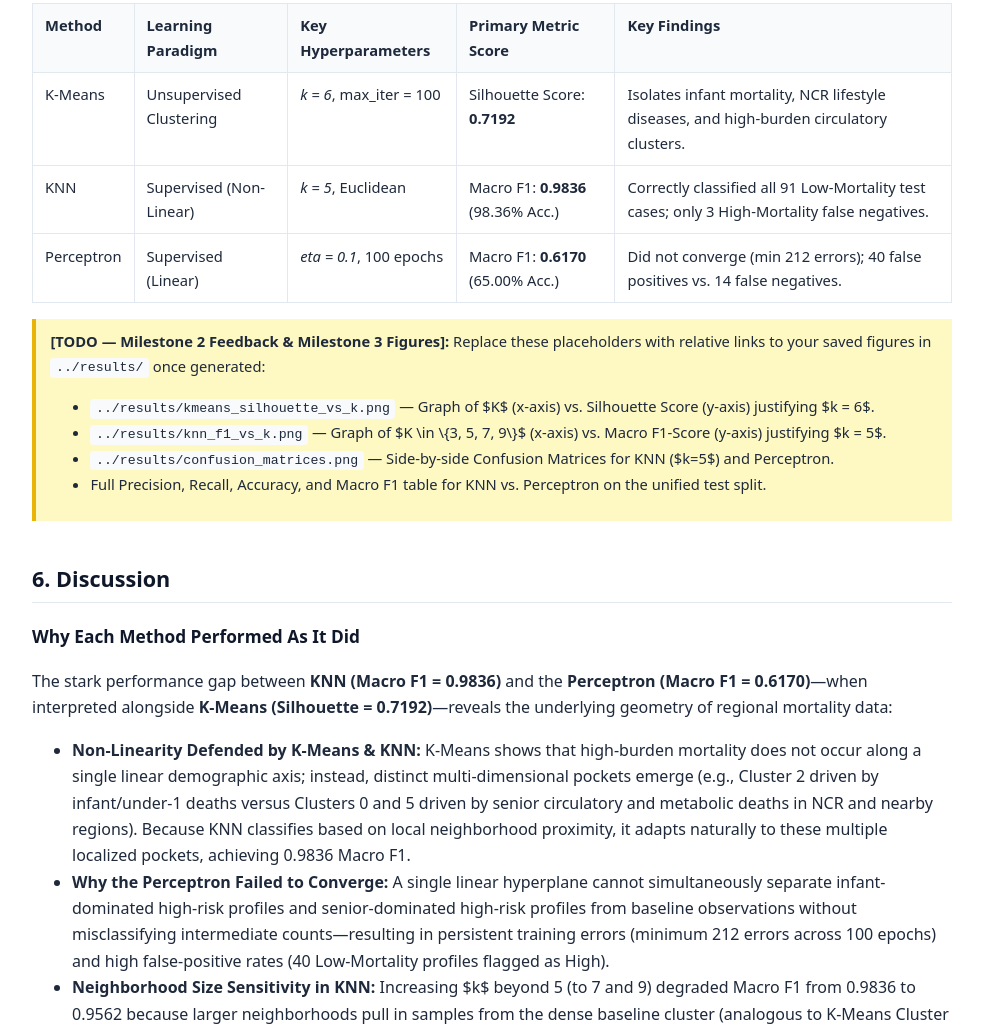
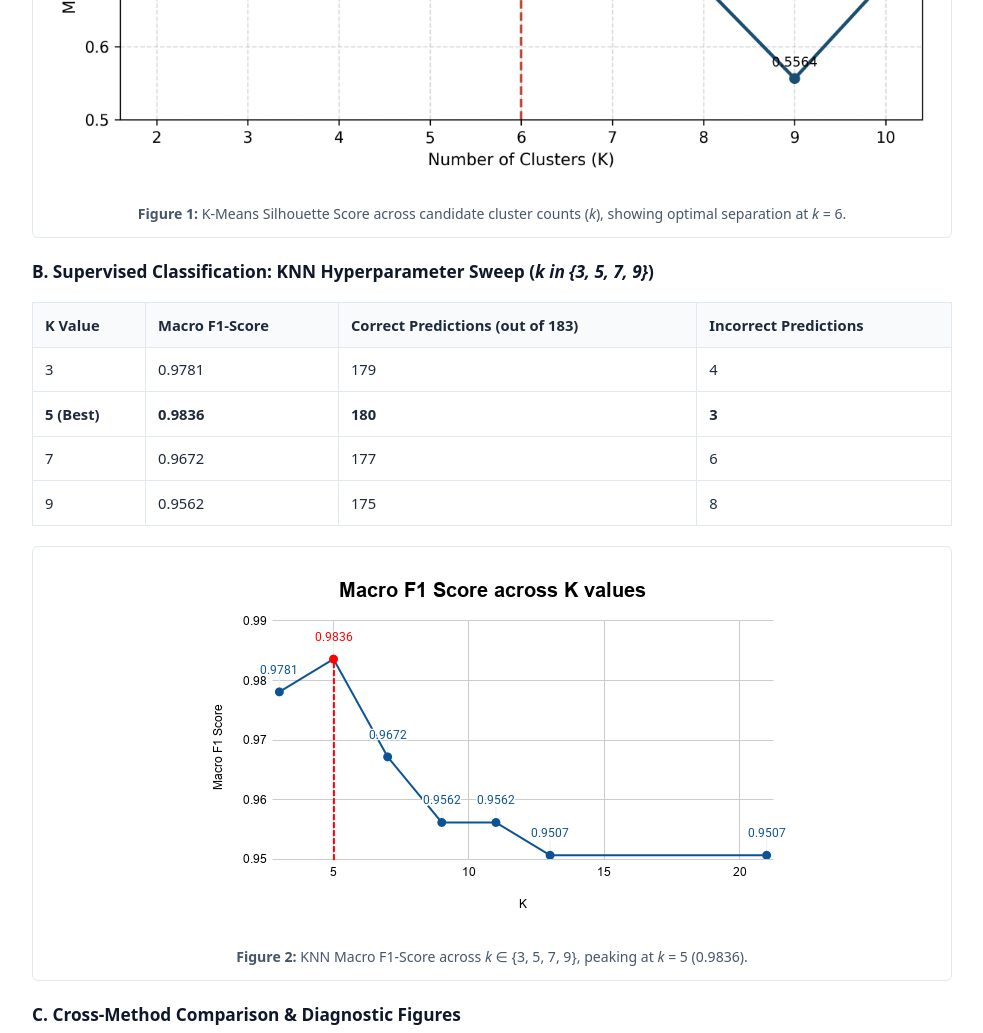
Before and after one commit to rrbaun/CMSC170-AI-Project, a plain HTML site: page docs/index.html in a window 1280 px wide. Shown: the part 3830-4863 px from the top of the page, without its empty margins (148-1131 px from the left). Drawn offline with Linux system fonts and the light colour scheme.

Commit message:
update github page

```diff
--- a/docs/index.html
+++ b/docs/index.html
@@ -440,6 +440,17 @@
           </tr>
         </tbody>
       </table>
+      <figure>
+        <img
+          src="../evaluation/figures/kmeans_silhouette_vs_k.png"
+          alt="Graph of K versus Silhouette Score for K-Means Clustering"
+        />
+        <figcaption>
+          <strong>Figure 1:</strong> K-Means Silhouette Score across candidate
+          cluster counts (<em>k</em>), showing optimal separation at
+          <em>k</em> = 6.
+        </figcaption>
+      </figure>
 
       <h3>
         B. Supervised Classification: KNN Hyperparameter Sweep (<em
@@ -482,6 +493,16 @@
           </tr>
         </tbody>
       </table>
+      <figure>
+        <img
+          src="../evaluation/figures/knn_macro_f1_Score.png"
+          alt="Graph of K versus Macro F1-Score for KNN Classification"
+        />
+        <figcaption>
+          <strong>Figure 2:</strong> KNN Macro F1-Score across <em>k</em> ∈ {3,
+          5, 7, 9}, peaking at <em>k</em> = 5 (0.9836).
+        </figcaption>
+      </figure>
 
       <h3>C. Cross-Method Comparison & Diagnostic Figures</h3>
       <table>
@@ -527,30 +548,6 @@
           </tr>
         </tbody>
       </table>
-
-      <div class="todo">
-        <strong>[TODO — Milestone 2 Feedback & Milestone 3 Figures]:</strong>
-        Replace these placeholders with relative links to your saved figures in
-        <code>../results/</code> once generated:
-        <ul>
-          <li>
-            <code>../results/kmeans_silhouette_vs_k.png</code> — Graph of $K$
-            (x-axis) vs. Silhouette Score (y-axis) justifying $k = 6$.
-          </li>
-          <li>
-            <code>../results/knn_f1_vs_k.png</code> — Graph of $K \in \{3, 5, 7,
-            9\}$ (x-axis) vs. Macro F1-Score (y-axis) justifying $k = 5$.
-          </li>
-          <li>
-            <code>../results/confusion_matrices.png</code> — Side-by-side
-            Confusion Matrices for KNN ($k=5$) and Perceptron.
-          </li>
-          <li>
-            Full Precision, Recall, Accuracy, and Macro F1 table for KNN vs.
-            Perceptron on the unified test split.
-          </li>
-        </ul>
-      </div>
     </section>
 
     <!-- 7. DISCUSSION -->
@@ -671,8 +668,11 @@
         </li>
         <li>
           <strong>Presentation Slides:</strong>
-          <a href="#" target="_blank" rel="noopener noreferrer"
-            >[TODO: Add Presentation Slides URL]</a
+          <a
+            href="https://canva.link/o04ckg5bg0cajeb"
+            target="_blank"
+            rel="noopener noreferrer"
+            >Presentation Slides</a
           >
         </li>
       </ul>
```
